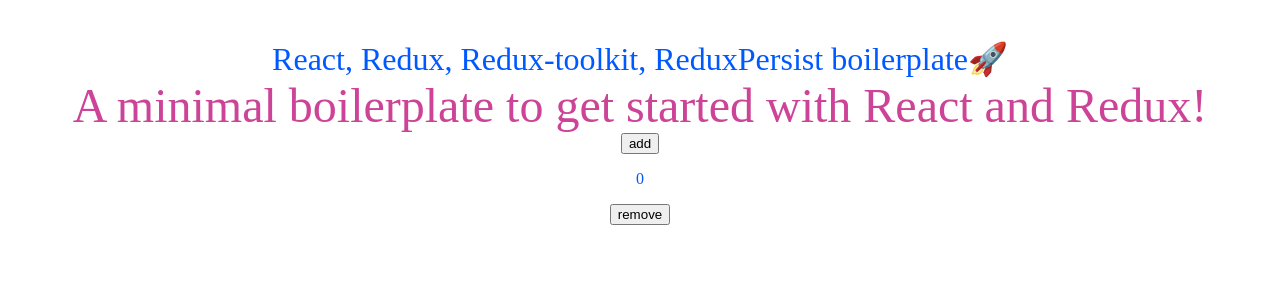
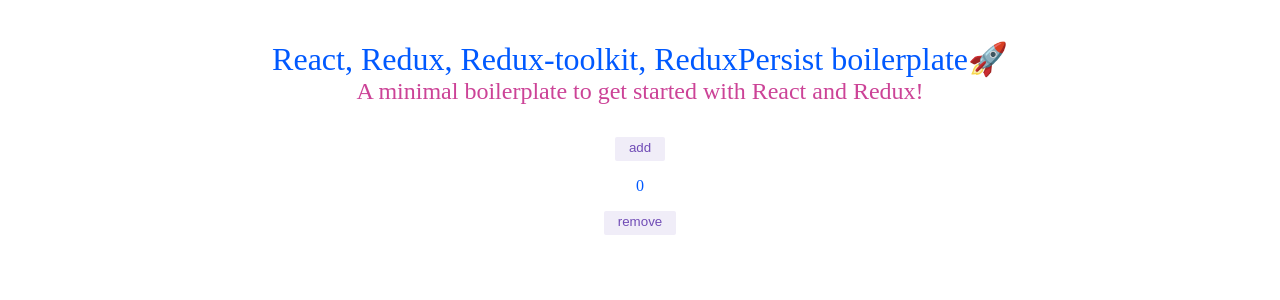
Before and after one commit to harishmahamure/react-redux-reduxToolkit-reduxPersist-boilerplate, a React app: page / in a window 1280 px wide. Shown: the top 300 px of the page. Built offline with nearby package versions, Linux system fonts and the light colour scheme.

Commit message:
styles to button

```diff
--- a/src/App.js
+++ b/src/App.js
@@ -15,9 +15,14 @@
 				</span>
 			</div>
 			<div className="sassyDiv">A minimal boilerplate to get started with React and Redux!</div>
-			<button onClick={() => dispatch(increment())}>add</button>
+
+			<button className="button" onClick={() => dispatch(increment())}>
+				add
+			</button>
 			<p>{counter}</p>
-			<button onClick={() => dispatch(decrement())}>remove</button>
+			<button className="button" onClick={() => dispatch(decrement())}>
+				remove
+			</button>
 		</div>
 	);
 }
--- a/src/Assets/sass/main.scss
+++ b/src/Assets/sass/main.scss
@@ -14,7 +14,33 @@
 	}
 
 	.sassyDiv {
-		font-size: 3rem;
+		font-size: 1.5rem;
 		color: $color-sassy;
+		padding-bottom: 2rem;
 	}
 }
+
+.button {
+	appearance: none;
+	border: none;
+	background: none;
+	font-size: 1.5 rem;
+	padding-left: 12px;
+	padding-right: 12px;
+	outline: none;
+	border: 2px solid transparent;
+	color: rgb(112, 76, 182);
+	padding-bottom: 4px;
+	cursor: pointer;
+	background-color: rgba(112, 76, 182, 0.1);
+	border-radius: 2px;
+	transition: all 0.15s;
+}
+
+.textbox {
+	font-size: 32px;
+	padding: 2px;
+	width: 64px;
+	text-align: center;
+	margin-right: 8px;
+}
```
